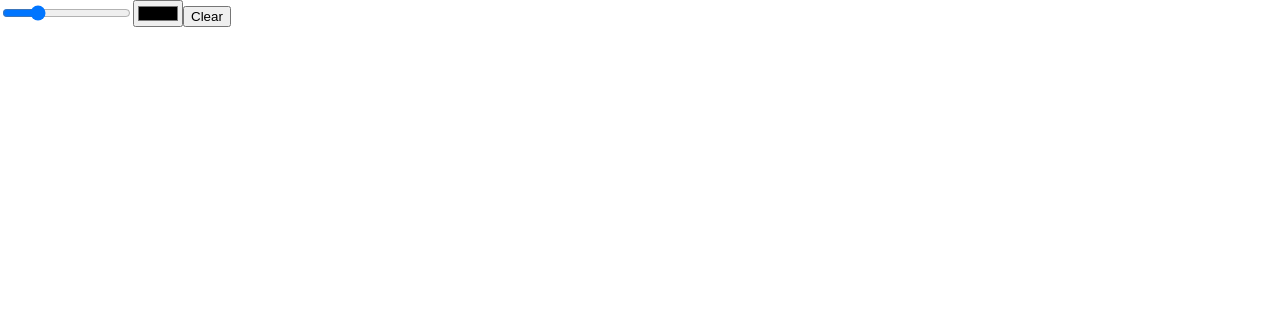
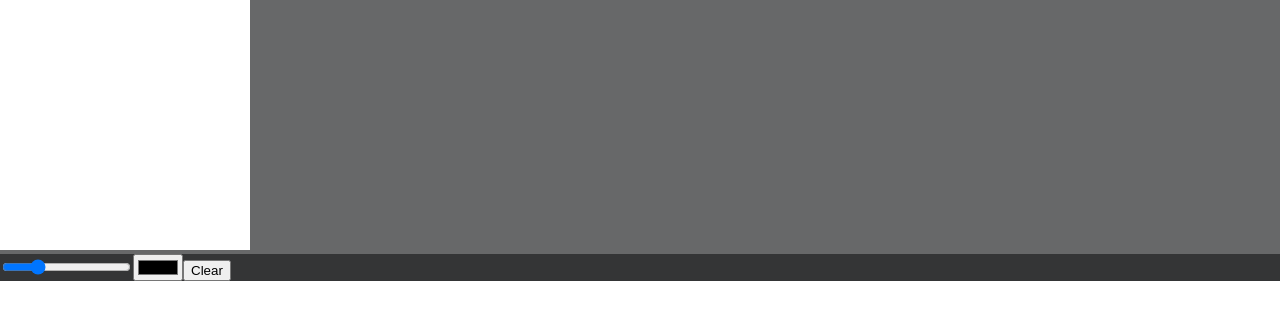
Before and after one commit to kevan50813/react_drawing_app, a React (Create React App) app in the folder drawing-app/: page / in a window 1280 px wide. Shown: the top 320 px of the page. Built offline with nearby package versions, Linux system fonts and the light colour scheme.

Commit message:
added some css to page

```diff
--- a/drawing-app/src/App.css
+++ b/drawing-app/src/App.css
@@ -36,3 +36,19 @@
     transform: rotate(360deg);
   }
 }
+
+#pageBackgound{
+  background-color: #676869;
+}
+#canvasBackgound{
+  background-color: white;
+  border: black;
+}
+
+.controlpanel{
+  background-color: #343536;
+  position: "absolute";
+  top: "500";
+  left: "500";
+  width: "100%";
+}
--- a/drawing-app/src/App.js
+++ b/drawing-app/src/App.js
@@ -12,8 +12,8 @@
     useEffect(() => {
         const canvas = canvasRef.current;
         const ctx = canvas.getContext("2d");
-      canvas.width = window.innerWidth;
-      canvas.height = window.innerHeight;
+        canvas.width = 250;
+        canvas.height = 250;
         setCanvasCTX(ctx);
     }, [canvasRef]);
 
@@ -42,8 +42,8 @@
     };
 
     return (
-      <div>
-          <canvas
+        <div id ="pageBackgound">
+            <canvas id ="canvasBackgound"
                 ref={canvasRef}
                 onMouseEnter={(e) => SetPos(e)}
                 onMouseMove={(e) => SetPos(e)}
@@ -51,15 +51,7 @@
                 onMouseMove={(e) => Draw(e)}
             ></canvas>
 
-          <div
-              className="controlpanel"
-              style={{
-                  position: "absolute",
-                  top: "0",
-                  left: "0",
-                  width: "100%",
-              }}
-          >
+            <div className="controlpanel">
                 <input
                     type="range"
                     value={size}
```
Lines whose indentation alone changed are shown as unchanged.
